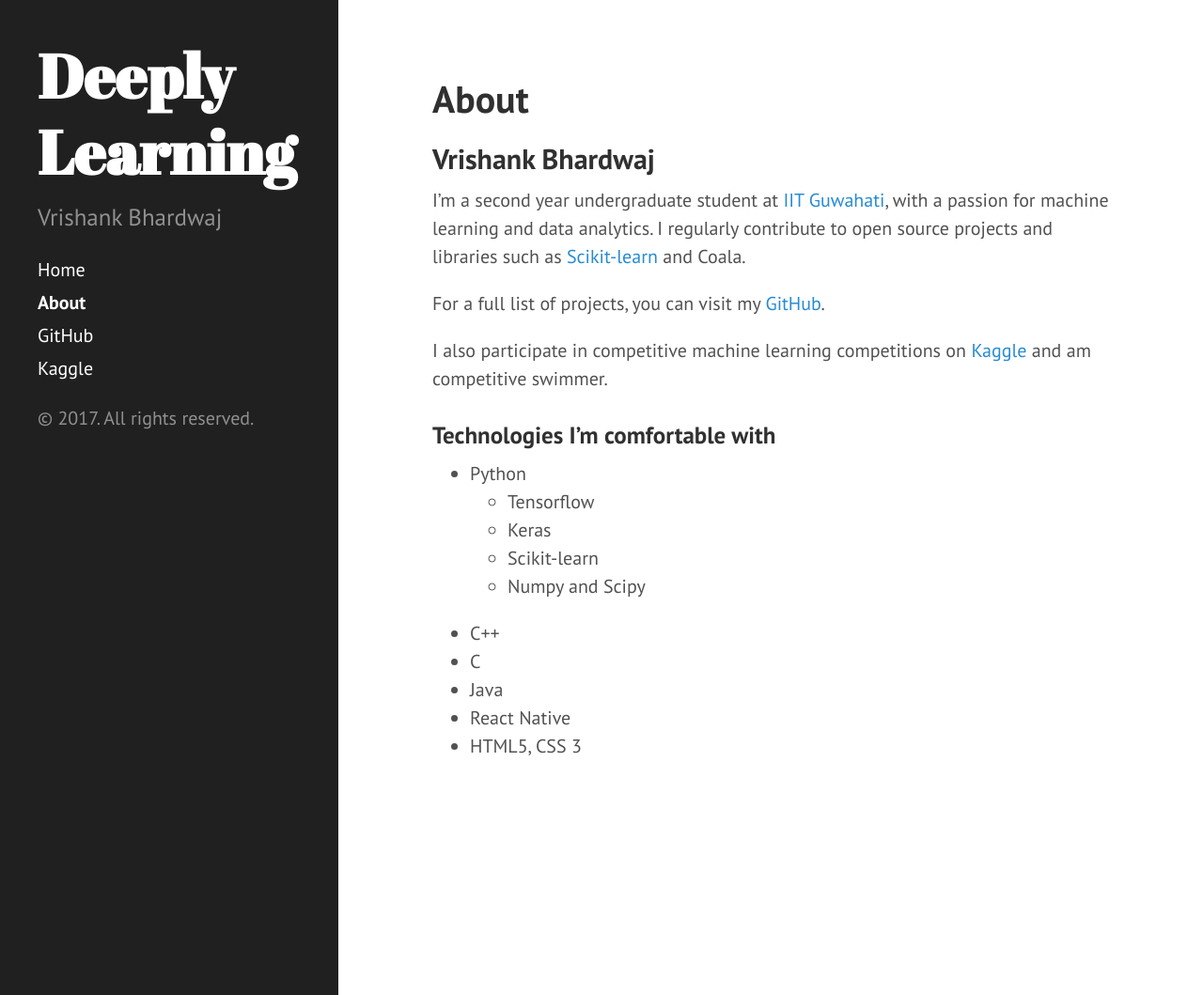
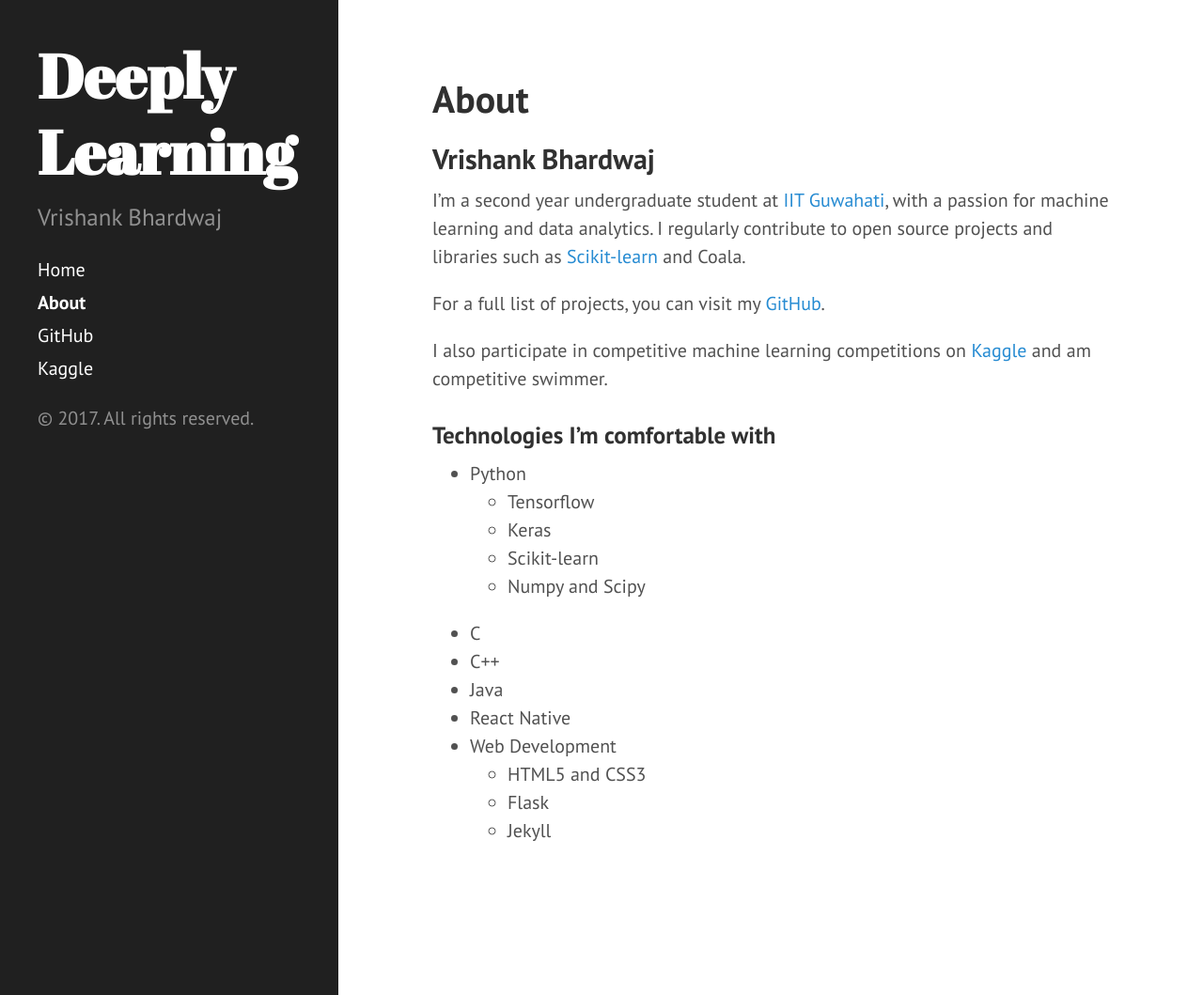
Before and after one commit to vrishank97/vrishank97.github.io, a Jekyll site: the page built from about.md, in a window 1280 px wide and 1059 px high. Shown: the whole window at 94% size. Built offline with Jekyll 4.4.1, drawn with Linux system fonts in a browser that asks for light colours.

Commit message:
Update about.md

```diff
--- a/about.md
+++ b/about.md
@@ -18,8 +18,11 @@ I also participate in competitive machine learning competitions on <a href="http
   * Keras
   * Scikit-learn
   * Numpy and Scipy
+* C
 * C++
-* C
 * Java
 * React Native
-* HTML5, CSS 3
+* Web Development
+  * HTML5 and CSS3
+  * Flask
+  * Jekyll
```
